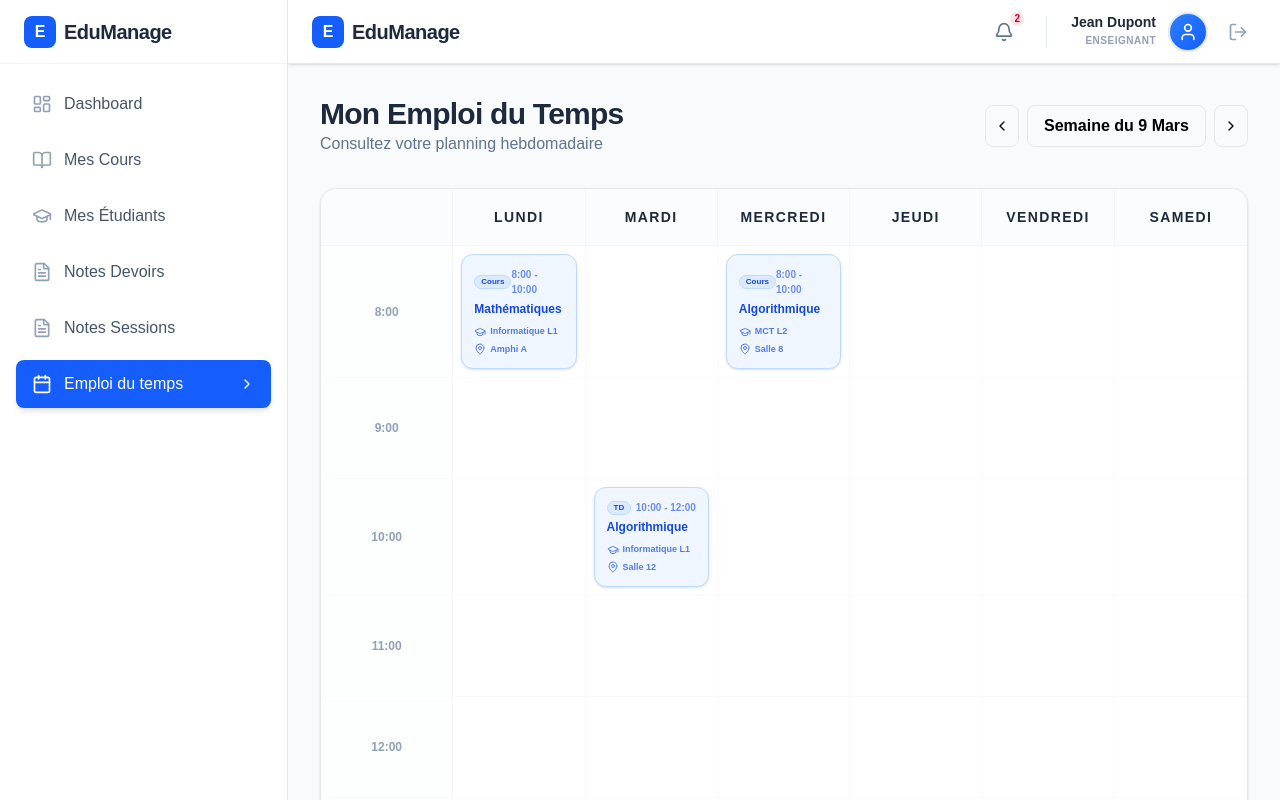
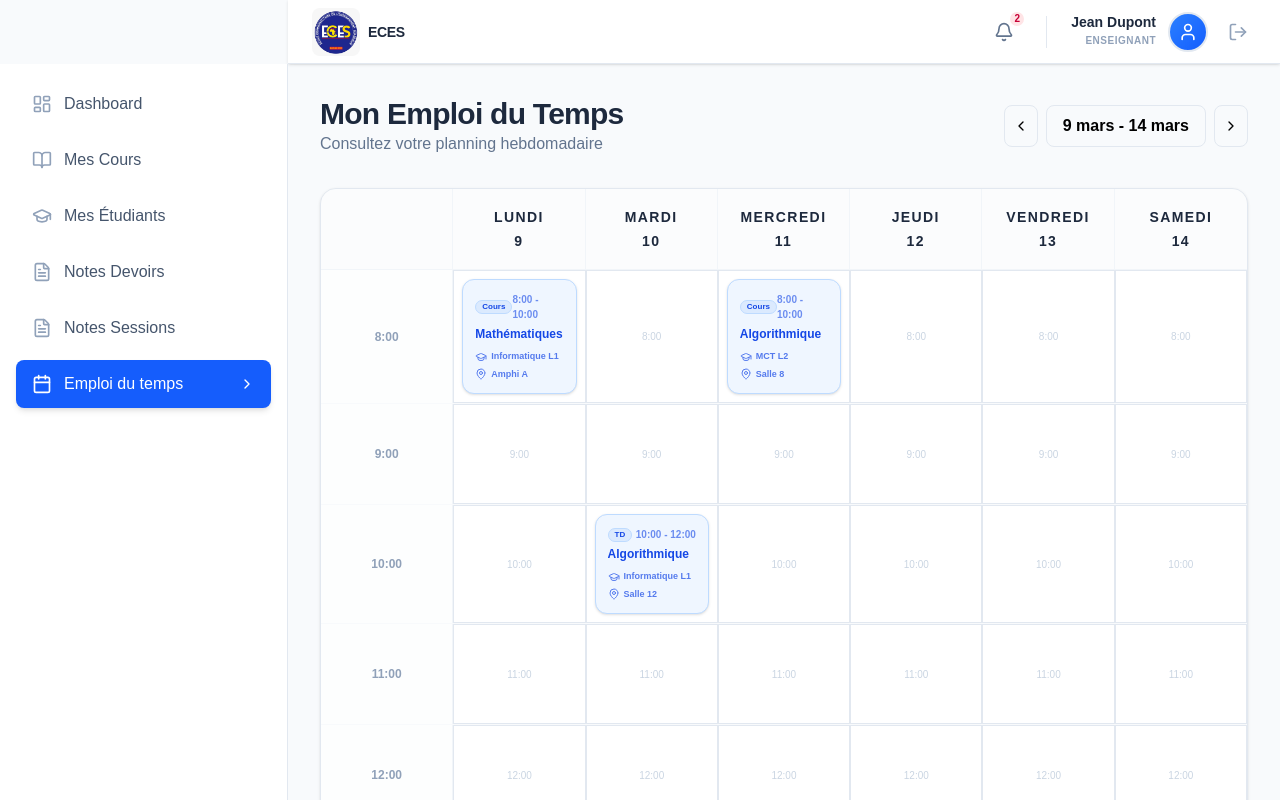
Before and after one commit to nachito-pank/ProjetX, a Next.js app: page /enseignant/emploi-du-temps in a window 1280 px wide. Shown: the top 800 px of the page. Built offline with nearby package versions, Linux system fonts and the light colour scheme.

Commit message:
update dashboard enseignant + navbar + login design

```diff
--- a/app/enseignant/emploi-du-temps/page.tsx
+++ b/app/enseignant/emploi-du-temps/page.tsx
@@ -1,6 +1,6 @@
 'use client';
 
-import React from 'react';
+import React, { useState } from 'react';
 import { Layout } from '@/components1/common/Layout';
 import { Button } from '@/components1/common/Button';
 import { Badge } from '@/components1/common/Badge';
@@ -23,68 +23,123 @@ export default function TeacherTimetable() {
     );
   };
 
+  // --- Gestion de la semaine dynamique ---
+  const [currentWeekStart, setCurrentWeekStart] = useState(getStartOfWeek(new Date()));
+
+  function getStartOfWeek(date: Date) {
+    const day = date.getDay(); // 0 = dimanche, 1 = lundi ...
+    const diff = date.getDate() - day + (day === 0 ? -6 : 1); // ajuster pour lundi
+    return new Date(date.setDate(diff));
+  }
+
+  const formatWeekRange = (start: Date) => {
+    const end = new Date(start);
+    end.setDate(start.getDate() + 5); // samedi
+    const options: Intl.DateTimeFormatOptions = { day: 'numeric', month: 'long' };
+    return `${start.toLocaleDateString('fr-FR', options)} - ${end.toLocaleDateString('fr-FR', options)}`;
+  };
+
+  const prevWeek = () => {
+    const newStart = new Date(currentWeekStart);
+    newStart.setDate(currentWeekStart.getDate() - 7);
+    setCurrentWeekStart(newStart);
+  };
+
+  const nextWeek = () => {
+    const newStart = new Date(currentWeekStart);
+    newStart.setDate(currentWeekStart.getDate() + 7);
+    setCurrentWeekStart(newStart);
+  };
+
   return (
     <Layout
       role="enseignant"
-      user={{ name: `${enseignantData.profile.firstName} ${enseignantData.profile.name}`, role: 'Enseignant', notifications: 2 }}
+      user={{ name: teacherName, role: 'Enseignant', notifications: 2 }}
     >
       <div className="space-y-8">
+        {/* Header */}
         <div className="flex items-center justify-between">
           <div>
             <h2 className="text-3xl font-black text-slate-800 tracking-tight">Mon Emploi du Temps</h2>
             <p className="text-slate-500 font-medium">Consultez votre planning hebdomadaire</p>
           </div>
           <div className="flex gap-2">
-            <Button variant="outline" size="icon" icon={<ChevronLeft className="w-4 h-4" />} />
-            <Button variant="outline" className="font-bold">Semaine du 9 Mars</Button>
-            <Button variant="outline" size="icon" icon={<ChevronRight className="w-4 h-4" />} />
+            <Button variant="outline" size="icon" icon={<ChevronLeft className="w-4 h-4" />} onClick={prevWeek} />
+            <Button variant="outline" className="font-bold">{formatWeekRange(currentWeekStart)}</Button>
+            <Button variant="outline" size="icon" icon={<ChevronRight className="w-4 h-4" />} onClick={nextWeek} />
           </div>
         </div>
 
+        {/* Tableau */}
         <div className="bg-white rounded-2xl shadow-sm border border-slate-200 overflow-hidden">
           <div className="overflow-x-auto">
             <div className="min-w-[800px]">
+              {/* Header des jours */}
               <div className="grid grid-cols-7 border-b border-slate-100 bg-slate-50/50">
-                <div className="p-4 border-r border-slate-100" />
-                {DAYS.map((day) => (
+                <div className="p-4 border-r border-slate-100" /> {/* Coin vide */}
+                {DAYS.map((day, idx) => (
                   <div key={day} className="p-4 text-center border-r border-slate-100 last:border-r-0">
-                    <span className="text-sm font-black text-slate-800 uppercase tracking-widest">{day}</span>
+                    <span className="text-sm font-black text-slate-800 uppercase tracking-widest">
+                      {day} <br />
+                      {new Date(currentWeekStart.getTime() + idx * 24 * 60 * 60 * 1000).getDate()}
+                    </span>
                   </div>
                 ))}
               </div>
 
+              {/* Corps du tableau */}
               <div className="relative">
                 {HOURS.map((hour) => (
                   <div key={hour} className="grid grid-cols-7 border-b border-slate-50 last:border-b-0 group">
+                    {/* Colonne des heures */}
                     <div className="p-4 border-r border-slate-100 flex items-center justify-center bg-slate-50/30">
                       <span className="text-xs font-bold text-slate-400">{hour}</span>
                     </div>
+
+                    {/* Cellules pour chaque jour */}
                     {DAYS.map((day) => {
                       const entry = getEntryAt(day, hour);
                       return (
-                        <div key={`${day}-${hour}`} className="p-2 border-r border-slate-50 last:border-r-0 min-h-[100px] relative group-hover:bg-slate-50/20 transition-colors">
-                          {entry && (
-                            <div className={cn(
-                              "h-full rounded-xl p-3 border shadow-sm transition-all hover:scale-[1.02] cursor-pointer",
-                              "bg-blue-50 border-blue-200 text-blue-700"
-                            )}>
+                        <div
+                          key={`${day}-${hour}`}
+                          className="p-2 border border-slate-200 min-h-[100px] relative group-hover:bg-slate-50/20 transition-colors flex flex-col justify-start"
+                        >
+                          {entry ? (
+                            <div
+                              className={cn(
+                                "h-full rounded-xl p-3 border shadow-sm transition-all hover:scale-[1.02] cursor-pointer",
+                                "bg-blue-50 border-blue-200 text-blue-700"
+                              )}
+                            >
                               <div className="flex items-center justify-between mb-1">
-                                <Badge variant="secondary" className="text-[8px] px-1.5 py-0 bg-blue-100 text-blue-700 border-blue-200">
+                                <Badge
+                                  variant="secondary"
+                                  className="text-[8px] px-1.5 py-0 bg-blue-100 text-blue-700 border-blue-200"
+                                >
                                   {entry.type}
                                 </Badge>
-                                <span className="text-[10px] font-bold opacity-60">{entry.startTime} - {entry.endTime}</span>
+                                <span className="text-[10px] font-bold opacity-60">
+                                  {entry.startTime} - {entry.endTime}
+                                </span>
                               </div>
                               <h5 className="text-xs font-black truncate">{entry.subject}</h5>
                               <div className="mt-2 space-y-1">
                                 <div className="flex items-center gap-1 opacity-70">
                                   <GraduationCap className="w-3 h-3" />
-                                  <span className="text-[9px] font-bold truncate">{entry.filiere} {entry.level}</span>
+                                  <span className="text-[9px] font-bold truncate">
+                                    {entry.filiere} {entry.level}
+                                  </span>
                                 </div>
                                 <div className="flex items-center gap-1 opacity-70">
                                   <MapPin className="w-3 h-3" />
                                   <span className="text-[9px] font-bold">{entry.room}</span>
                                 </div>
                               </div>
+                            </div>
+                          ) : (
+                            // Cellule vide : juste un petit repère de la grille
+                            <div className="w-full h-full flex items-center justify-center text-slate-300 text-[10px]">
+                              {hour}
                             </div>
                           )}
                         </div>
--- a/components1/common/LoginForm.tsx
+++ b/components1/common/LoginForm.tsx
@@ -19,7 +19,6 @@ export const LoginForm = () => {
     const formData = new FormData(e.target as HTMLFormElement);
     const email = formData.get('email') as string;
 
-    // Simulate login logic
     setTimeout(() => {
       setLoading(false);
       if (email.includes('admin')) {
@@ -37,27 +36,44 @@ export const LoginForm = () => {
   };
 
   return (
-    <div className="min-h-screen flex items-center justify-center p-4 bg-slate-50">
-      <Card className="w-full max-w-md p-8">
+    <div className="min-h-screen flex items-center justify-center p-4 bg-gradient-to-br from-blue-100 via-white to-blue-200">
+
+      <Card className="w-full max-w-md p-8 bg-white shadow-2xl rounded-2xl border border-blue-100">
+
         <div className="text-center mb-8">
-          <div className="w-16 h-16 bg-primary rounded-2xl flex items-center justify-center text-black font-bold text-3xl mx-auto mb-4 shadow-lg shadow-primary/20">
 
+          {/* Logo */}
+          <div className="w-20 h-20 rounded-2xl flex items-center justify-center mx-auto mb-4 bg-white shadow-lg border border-blue-100 overflow-hidden">
+            <img
+              src="/ECES.png"
+              alt="Logo ECES"
+              className="w-full h-full object-contain"
+            />
           </div>
-          <h1 className="text-2xl font-bold text-slate-800 tracking-tight">ECES</h1>
-          <p className="text-slate-500 font-medium mt-1">Connectez-vous à votre compte</p>
+
+          <h1 className="text-3xl font-bold text-blue-700 tracking-tight">
+            ECES
+          </h1>
+
+          <p className="text-gray-500 mt-2">
+            Plateforme académique
+          </p>
+
         </div>
 
         <form onSubmit={handleSubmit} className="space-y-6">
+
           <FormField
             label="Email ou identifiant"
             name="email"
-            placeholder="admin@edumanage.com"
+            placeholder="admin@eces.com"
             required
             icon={<User className="w-4 h-4" />}
-            className='text-black'
+            className="text-black"
           />
 
           <div className="relative">
+
             <FormField
               label="Mot de passe"
               name="password"
@@ -65,35 +81,64 @@ export const LoginForm = () => {
               placeholder="••••••••"
               required
               icon={<Lock className="w-4 h-4" />}
-              className='text-black'
+              className="text-black"
             />
+
             <button
               type="button"
               onClick={() => setShowPassword(!showPassword)}
-              className="absolute right-3 top-[38px] text-slate-400 hover:text-slate-600 transition-colors"
+              className="absolute right-3 top-[38px] text-gray-400 hover:text-blue-600 transition-colors"
             >
               {showPassword ? <EyeOff className="w-4 h-4" /> : <Eye className="w-4 h-4" />}
             </button>
+
           </div>
 
           <div className="flex items-center justify-between">
+
             <label className="flex items-center gap-2 cursor-pointer group">
-              <input type="checkbox" className="w-4 h-4 rounded border-slate-300 text-primary focus:ring-secondary" />
-              <span className="text-sm font-medium text-slate-500 group-hover:text-slate-700 transition-colors">Se souvenir de moi</span>
+              <input
+                type="checkbox"
+                className="w-4 h-4 rounded border-gray-300 text-blue-600 focus:ring-blue-400"
+              />
+              <span className="text-sm text-gray-500 group-hover:text-gray-700">
+                Se souvenir de moi
+              </span>
             </label>
-            <a href="#" className="text-sm font-bold text-primary hover:underline">Mot de passe oublié ?</a>
+
+            <a
+              href="#"
+              className="text-sm font-semibold text-blue-600 hover:underline"
+            >
+              Mot de passe oublié ?
+            </a>
+
           </div>
 
-          <Button type="submit" className="w-full h-12 text-base" loading={loading}>
+          <Button
+            type="submit"
+            className="w-full h-12 text-base bg-blue-600 hover:bg-blue-700 text-white"
+            loading={loading}
+          >
             Se connecter
           </Button>
+
         </form>
 
-        <div className="mt-8 pt-6 border-t border-slate-100 text-center">
-          <p className="text-sm text-slate-500 font-medium">
-            Besoin d&apos;aide ? <a href="#" className="text-primary font-bold hover:underline">Contactez le support</a>
+        <div className="mt-8 pt-6 border-t border-gray-100 text-center">
+
+          <p className="text-sm text-gray-500">
+            Besoin d'aide ?{' '}
+            <a
+              href="#"
+              className="text-blue-600 font-semibold hover:underline"
+            >
+              Contactez le support
+            </a>
           </p>
+
         </div>
+
       </Card>
     </div>
   );
--- a/components1/common/Navbar.tsx
+++ b/components1/common/Navbar.tsx
@@ -4,6 +4,7 @@ import React from 'react';
 import { Bell, LogOut, Menu, User } from 'lucide-react';
 import { Button } from './Button';
 import { Badge } from './Badge';
+import { useRouter } from 'next/navigation';
 
 interface NavbarProps {
   user?: {
@@ -13,10 +14,16 @@ interface NavbarProps {
     avatarUrl?: string | null;
   };
   onToggleSidebar: () => void;
-  onLogout: () => void;
 }
 
-export default function Navbar({ user, onToggleSidebar, onLogout }: NavbarProps) {
+export default function Navbar({ user, onToggleSidebar }: NavbarProps) {
+
+  const router = useRouter();
+
+  const handleLogout = () => {
+    router.push('/enseignant/login');
+  };
+
   const userData = {
     name: user?.name || 'Utilisateur',
     role: user?.role || 'Enseignant',
@@ -25,19 +32,50 @@ export default function Navbar({ user, onToggleSidebar, onLogout }: NavbarProps)
 
   return (
     <header className="h-16 bg-white border-b border-slate-200 px-6 flex items-center justify-between sticky top-0 z-40 shadow-sm">
+
+      {/* Logo + Hamburger */}
       <div className="flex items-center gap-4">
-        <Button variant="ghost" size="icon" onClick={onToggleSidebar} className="lg:hidden" icon={<Menu className="w-5 h-5" />} />
+
+        <Button
+          variant="ghost"
+          size="icon"
+          onClick={onToggleSidebar}
+          className="lg:hidden"
+          icon={<Menu className="w-5 h-5" />}
+        />
+
         <div className="flex items-center gap-2">
-          <div className="w-8 h-8 bg-blue-600 rounded-lg flex items-center justify-center text-white font-bold">E</div>
-          <h1 className="text-xl font-bold text-slate-800 tracking-tight hidden sm:block">EduManage</h1>
+          <div className="w-12 h-12 rounded-lg overflow-hidden flex items-center justify-center shrink-0">
+            <img
+              src="/ECES.png"
+              alt="Logo ECES"
+              className="w-full h-full object-cover"
+            />
+          </div>
+          <h1 className="text-sm font-bold text-slate-800 tracking-tight hidden sm:block">
+            ECES
+          </h1>
         </div>
+
       </div>
 
+      {/* Partie droite */}
       <div className="flex items-center gap-3 sm:gap-6">
+
+        {/* Notifications */}
         <div className="relative group">
-          <Button variant="ghost" size="icon" className="relative" icon={<Bell className="w-5 h-5 text-slate-500" />} />
+          <Button
+            variant="ghost"
+            size="icon"
+            className="relative"
+            icon={<Bell className="w-5 h-5 text-slate-500" />}
+          />
+
           {userData.notifications > 0 && (
-            <Badge variant="danger" className="absolute -top-1 -right-1 px-1 min-w-[18px] h-[18px] flex items-center justify-center text-[10px] border-2 border-white">
+            <Badge
+              variant="danger"
+              className="absolute -top-1 -right-1 px-1 min-w-[18px] h-[18px] flex items-center justify-center text-[10px] border-2 border-white"
+            >
               {userData.notifications}
             </Badge>
           )}
@@ -45,11 +83,19 @@ export default function Navbar({ user, onToggleSidebar, onLogout }: NavbarProps)
 
         <div className="h-8 w-[1px] bg-slate-200 hidden sm:block" />
 
+        {/* Profil */}
         <div className="flex items-center gap-3">
+
           <div className="text-right hidden sm:block">
-            <p className="text-sm font-bold text-slate-800 leading-none">{userData.name}</p>
-            <p className="text-[10px] font-semibold text-slate-400 uppercase tracking-wider mt-1">{userData.role}</p>
+            <p className="text-sm font-bold text-slate-800 leading-none">
+              {userData.name}
+            </p>
+            <p className="text-[10px] font-semibold text-slate-400 uppercase tracking-wider mt-1">
+              {userData.role}
+            </p>
           </div>
+
+          {/* Avatar */}
           <div className="w-10 h-10 rounded-full flex items-center justify-center border-2 border-slate-200 overflow-hidden bg-gradient-to-br from-blue-500 to-blue-600 shrink-0">
             {user?.avatarUrl ? (
               <img src={user.avatarUrl} alt={userData.name} className="w-full h-full object-cover" />
@@ -57,15 +103,19 @@ export default function Navbar({ user, onToggleSidebar, onLogout }: NavbarProps)
               <User className="w-5 h-5 text-white" />
             )}
           </div>
+
+          {/* Logout */}
           <Button
             variant="ghost"
             size="icon"
-            onClick={onLogout}
+            onClick={handleLogout}
             className="text-slate-400 hover:text-red-600 hover:bg-red-50"
             icon={<LogOut className="w-5 h-5" />}
           />
+
         </div>
       </div>
+
     </header>
   );
 }
--- a/components1/common/Sidebar.tsx
+++ b/components1/common/Sidebar.tsx
@@ -30,19 +30,10 @@ export default function Sidebar({ isOpen, onClose }: SidebarProps) {
 
       <aside
         className={cn(
-          'fixed top-0 left-0 h-full w-72 bg-white border-r border-slate-200 z-50 transform transition-transform duration-300 lg:translate-x-0',
-          isOpen ? 'translate-x-0' : '-translate-x-full'
+          'fixed top-16 left-0 h-[calc(100%-4rem)] w-72 bg-white border-r border-slate-200 z-50 transform transition-transform duration-300 lg:translate-x-0',
+    isOpen ? 'translate-x-0' : '-translate-x-full'
         )}
       >
-        <div className="h-16 flex items-center px-6 border-b border-slate-100">
-          <div className="flex items-center gap-2">
-            <div className="w-8 h-8 bg-blue-600 rounded-lg flex items-center justify-center text-white font-bold">
-              E
-            </div>
-            <h1 className="text-xl font-bold text-slate-800 tracking-tight">EduManage</h1>
-          </div>
-        </div>
-
         <nav className="p-4 space-y-2 overflow-y-auto h-[calc(100%-4rem)]">
           {menuItems.map((item) => {
             const isActive = pathname === item.href;
```
Also changed, not shown: app/enseignant/dashboard/page.tsx (+23 -7 lines), public/ECES.png (added).
